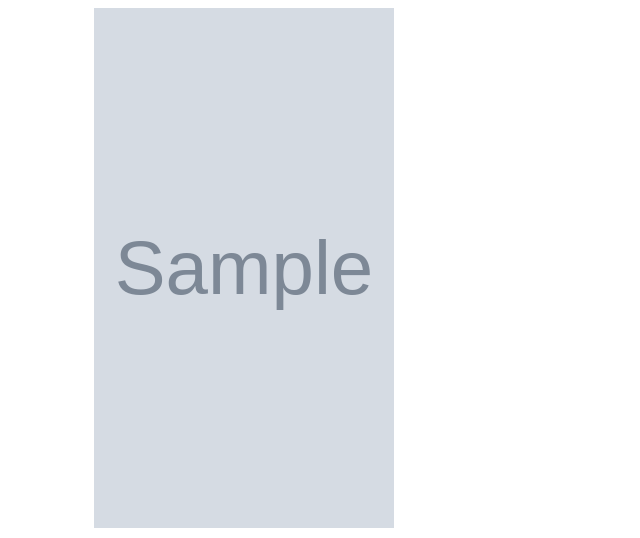
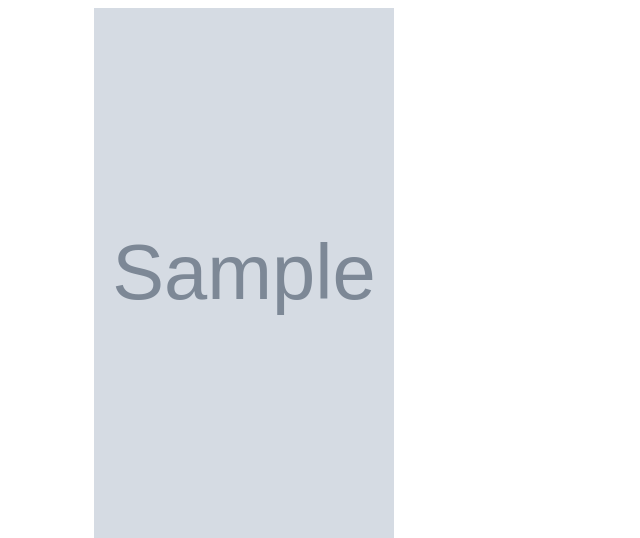
Before and after one commit to SayiaFelix/Instagram_lite, a Django app: page /profile/1 in a window 1280 px wide. Shown: the part 544-1082 px from the top of the page, without its empty margins (0-640 px from the left). Run offline with Django 3.2, Linux system fonts and the light colour scheme; tables that the repository leaves empty hold one stand-in row (values such as "Sample post"); grey boxes marked "Sample" are stand-in pictures; some libraries are stand-ins or nearby versions.

Commit message:
fixing errors in profile

```diff
--- a/instagramu/templates/insta/new_user_profile.html
+++ b/instagramu/templates/insta/new_user_profile.html
@@ -7,7 +7,7 @@
     <h2 class="text-center">Edit Your Profile</h2>
     <hr>
     <div class="mx-auto" style="max-width:50rem; margin-top:50px;">
-        <form  action="{%url 'add_profile'%}" method="post" enctype="multipart/form-data">
+        <form  action="{%url 'add_profile'%}" method="POST" enctype="multipart/form-data">
             {%csrf_token%}
             {% bootstrap_form form%}
             <input type="submit" class="btn btn-outline-success btn-lg" value="Upload">
--- a/instagramu/templates/insta/profile.html
+++ b/instagramu/templates/insta/profile.html
@@ -56,7 +56,7 @@
       {% for image in Images %}
       <h2 class="text-center">Posts </h2>
       <div class="col-md-4">
-        <img src="{{image.image.url}}" alt="Image" style="height:520px;width:300px;">
+        <img src="{{image.image.url}}" alt="Image" style="height:530px;width:300px;">
       </div>
       {% empty %}
       <div class="col-md-12">
```
Also changed, not shown: media/profiles/Screenshot_20190829-225344_1.jpg (added), media/profiles/Screenshot_20200122-132308_1_Azapnxi.jpg (added), media/profiles/Screenshot_20200122-132308_1_rExJoBd.jpg (added), media/profiles/Screenshot_20200122-132308_1_sSriy7D.jpg (added), media/profiles/_status_IMG-20190811-WA0021.jpg (added).
